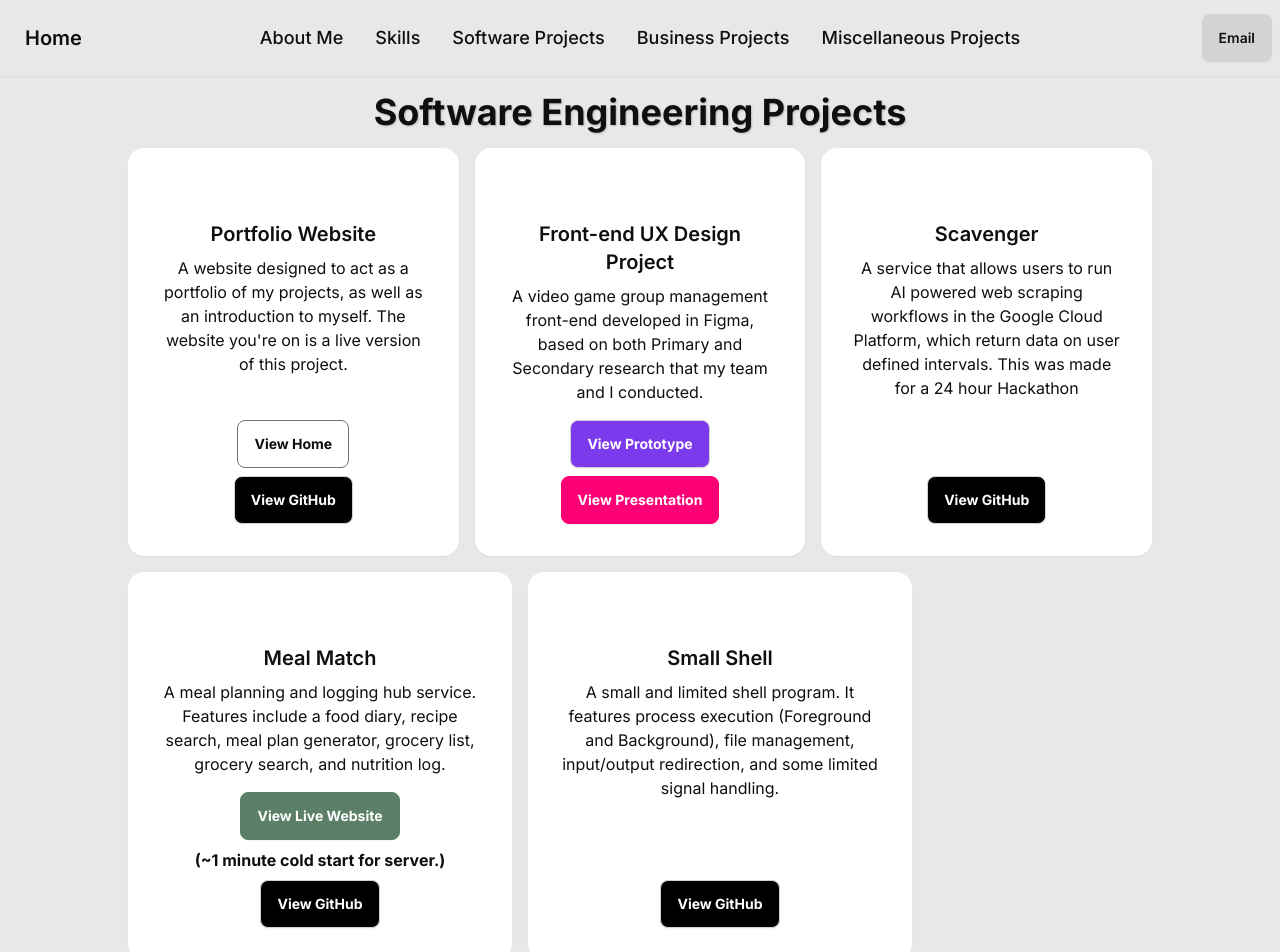
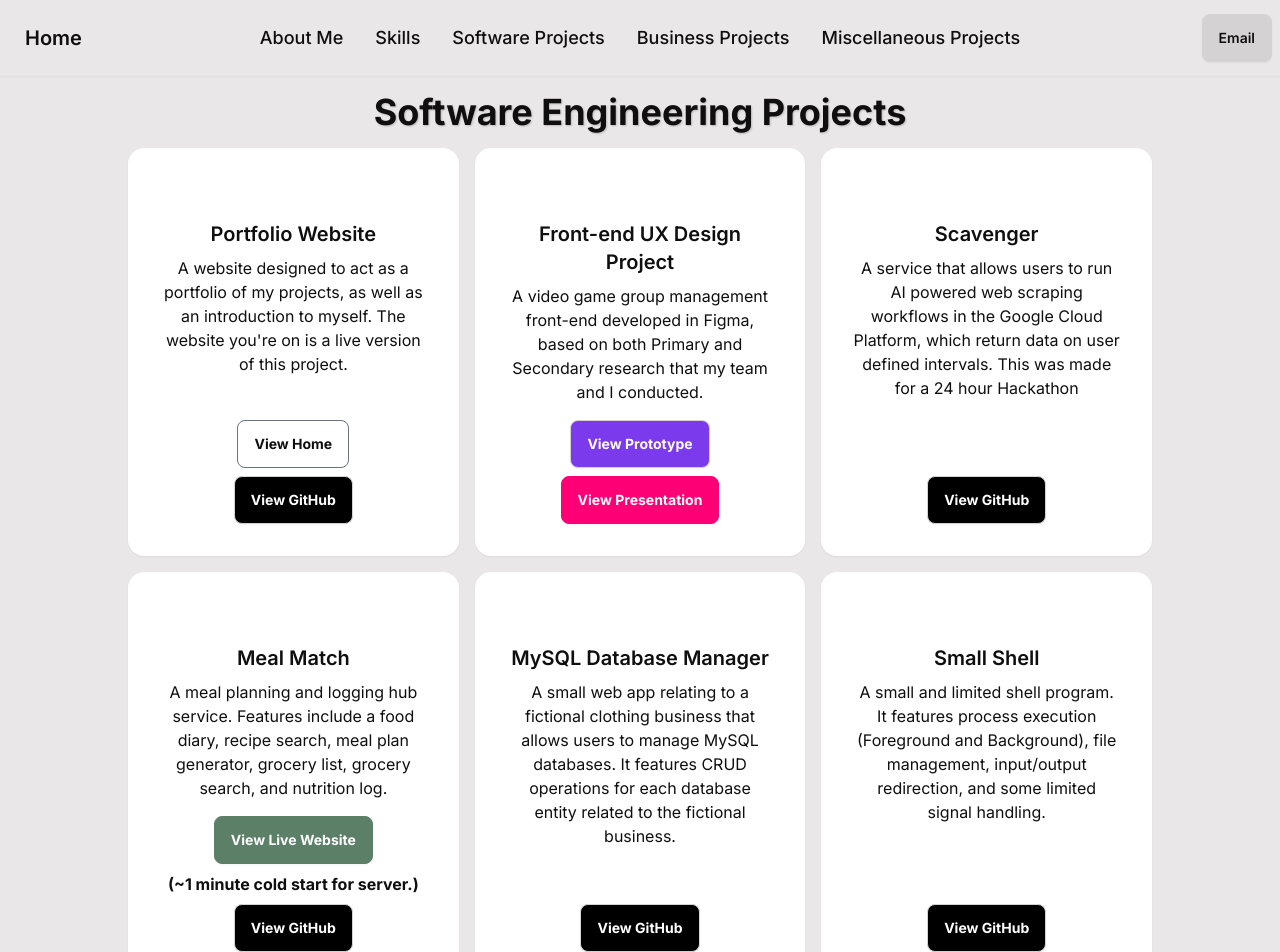
Before and after one commit to DEusername/Personal-Website, a React (Create React App) app in the folder website/: page /Personal-Website/software-projects in a window 1280 px wide. Shown: the top 952 px of the page. Built offline with nearby package versions, Linux system fonts and the light colour scheme.

Commit message:
added the mysql project to the website

```diff
--- a/website/src/DirPages/software.js
+++ b/website/src/DirPages/software.js
@@ -106,6 +106,20 @@ function Software() {
                             </div>}
                     /> */}
                     <Card
+                        title="MySQL Database Manager"
+                        content="A small web app relating to a fictional clothing business that
+                        allows users to manage MySQL databases. It features CRUD operations for
+                        each database entity related to the fictional business."
+                        linkDivs={
+                            <div>
+                                <AnchorButton
+                                    hrefVal={'https://github.com/DEusername/CS340_Group_Project'}
+                                    label={"GitHub"}
+                                    color={"bg-black hover:bg-gray-600 text-white"}
+                                />
+                            </div>}
+                    />
+                    <Card
                         title="Small Shell"
                         content="A small and limited shell program. It features process execution
                         (Foreground and Background), file management, input/output redirection, and
```
